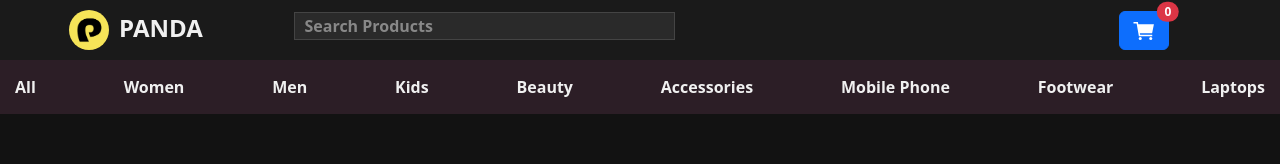
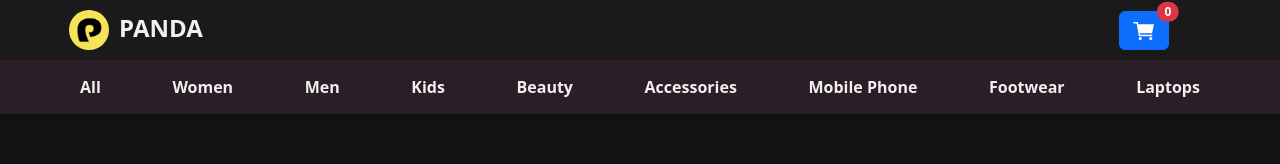
Before and after one commit to fede025/react-Cart, a React (Vite) app: page / in a window 1280 px wide. Shown: the top 164 px of the page. Built offline with nearby package versions, Linux system fonts and the light colour scheme.

Commit message:
fixed navbar

```diff
--- a/index.html
+++ b/index.html
@@ -3,6 +3,7 @@
   <head>
     <meta charset="UTF-8" />
     <meta name="viewport" content="width=device-width, initial-scale=1.0" />
+    <link rel="icon" href="src\Images\truePandaLogo.jpg" />
     <title>Ecommerce Website</title>
     <link href="https://cdn.jsdelivr.net/npm/bootstrap@5.3.3/dist/css/bootstrap.min.css" rel="stylesheet" integrity="sha384-QWTKZyjpPEjISv5WaRU9OFeRpok6YctnYmDr5pNlyT2bRjXh0JMhjY6hW+ALEwIH" crossorigin="anonymous">
   </head>
--- a/src/components/Navbar.jsx
+++ b/src/components/Navbar.jsx
@@ -28,14 +28,14 @@ const Navbar = ({setdata, cart }) => {
             PANDA
           </Link>
 
-          <form onSubmit={handleSubmit} className="search-bar">
+          {/* <form onSubmit={handleSubmit} className="search-bar">
             <input
               value={searchTerm}
               onChange={(e) => setsearchTerm(e.target.value)}
               type="text"
               placeholder="Search Products"
             />
-          </form>
+          </form> */}
 
           <Link to={"/cart"} className="cart">
           <button type="button" className="btn btn-primary position-relative">
--- a/src/index.css
+++ b/src/index.css
@@ -95,3 +95,8 @@ body {
     border-radius: 50%;
     margin-right: 10px;
 }
+
+.nav-bar-wrapper{
+   padding-left: 80px;
+   padding-right: 80px;
+}
```
